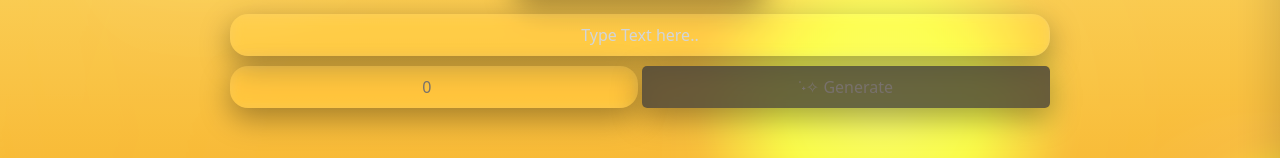
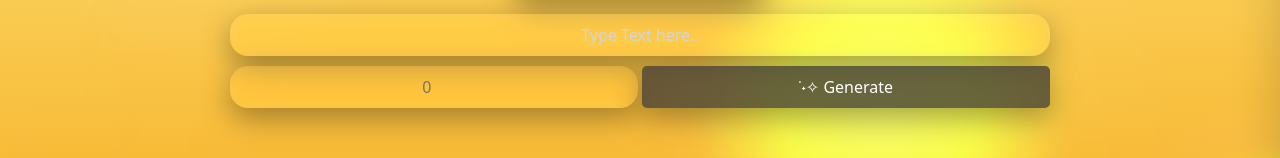
Before and after one commit to akael888/sentence-repeater, a React (Create React App) app in the folder my-app/: page / in a window 1280 px wide. Shown: the part 366-524 px from the top of the page. Built offline with nearby package versions, Linux system fonts and the light colour scheme.

Commit message:
feat : Adjusted Generate Button Visuals

```diff
--- a/my-app/src/components/generator.js
+++ b/my-app/src/components/generator.js
@@ -18,7 +18,7 @@ function Generator({
   let tw_generator_2xl = " ";
 
   let tw_generateButton_glassMorphBG =
-    " shadow-[0_10px_30px_rgba(0,0,0,0.35)] backdrop-blur-[6px] backdrop-saturate-[120%]  rounded-[18px]";
+    " shadow-[0_10px_30px_rgba(0,0,0,0.35)] backdrop-blur-[6px] backdrop-saturate-[120%] rounded-[18px] bg-stone-800 bg-opacity-30";
   let tw_inputAmount_hover =
     " hover:shadow-[0_0_30px_rgba(100,100,100,0.35)] hover:text-[color:var(--main-color)] hover:border hover:border-white hover:border-solid";
   let tw_generateButton_hover =
@@ -301,7 +301,7 @@ function Generator({
         >
           <input
             className={
-              "placeholder-gray-300  w-full h-full  text-center rounded-[10px] bg-white bg-opacity-10 shadow-[0_10px_30px_rgba(0,0,0,0.35)] backdrop-blur-[6px] backdrop-saturate-[120%]  rounded-[18px]" +
+              "placeholder-slate-100 dark:!placeholder-gray-300  w-full h-full  text-center rounded-[10px] bg-white bg-opacity-10 shadow-[0_10px_30px_rgba(0,0,0,0.35)] backdrop-blur-[6px] backdrop-saturate-[120%]  rounded-[18px]" +
               tw_inputAmount_hover
             }
             type="number"
@@ -323,7 +323,7 @@ function Generator({
             whileTap={requiredFilled ? { scale: 0.9 } : { x: 10 }}
           >
             <motion.button
-              className="w-full h-full p-[5px]"
+              className="w-full h-full p-[5px] text-white"
               onClick={generateSentence}
               disabled={!requiredFilled}
             >
```
